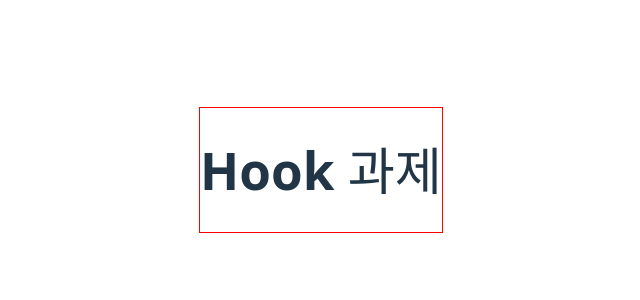
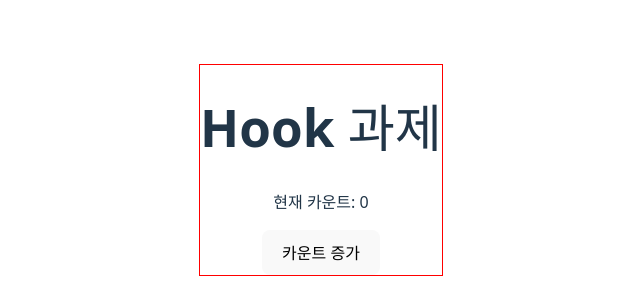
Before and after one commit to PARADOX-Tech-Course/React_second_class, a React (Vite) app: page / in a window 1280 px wide. Shown: the part 230-530 px from the top of the page, without its empty margins (319-959 px from the left). Built offline with nearby package versions, Linux system fonts and the light colour scheme.

Commit message:
feat: useState와 컴포넌트 추가된 컴포넌트를 통한 카운트 기능 추가

```diff
--- a/src/App.jsx
+++ b/src/App.jsx
@@ -1,4 +1,6 @@
 import { useState, useRef, useEffect } from "react";
+import Counter from "./components/Counter";
+import Value from "./components/Value";
 import reactLogo from "./assets/react.svg";
 import viteLogo from "/vite.svg";
 import "./App.css";
@@ -15,6 +17,8 @@ function App() {
   return (
     <div ref = {divRef}>
       <h1>Hook 과제</h1>
+      <Value value={count}/>
+      <Counter count={count} setValue={setCount}/>
     </div>
   );
 }
--- /dev/null
+++ b/src/components/Counter.jsx
@@ -0,0 +1,7 @@
+function Counter({ setValue }) {
+  return (
+    <button onClick={() => setValue(count+1)}>카운트 증가</button>
+  )
+}
+
+export default Counter
--- /dev/null
+++ b/src/components/Value.jsx
@@ -0,0 +1,5 @@
+function Value({ value }) {
+  return <p>현재 카운트: {value}</p>
+}
+
+export default Value
```
